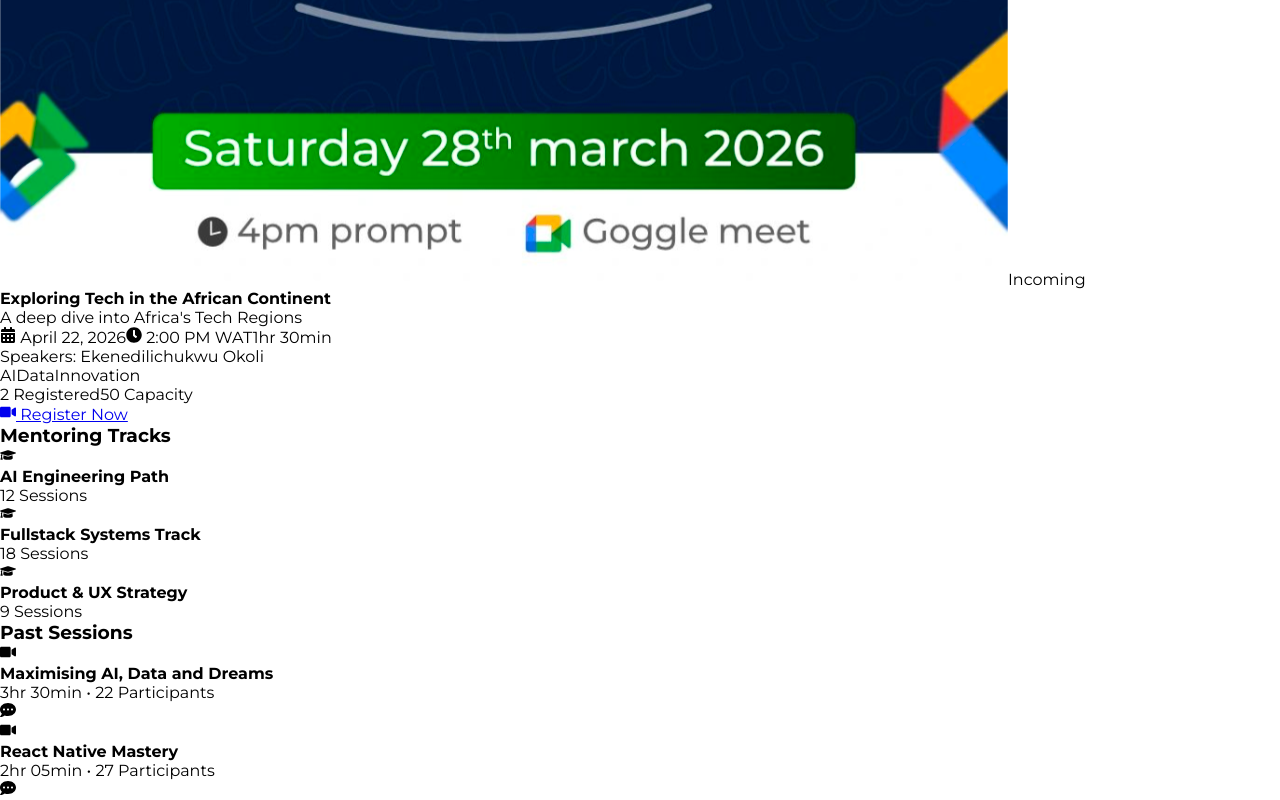
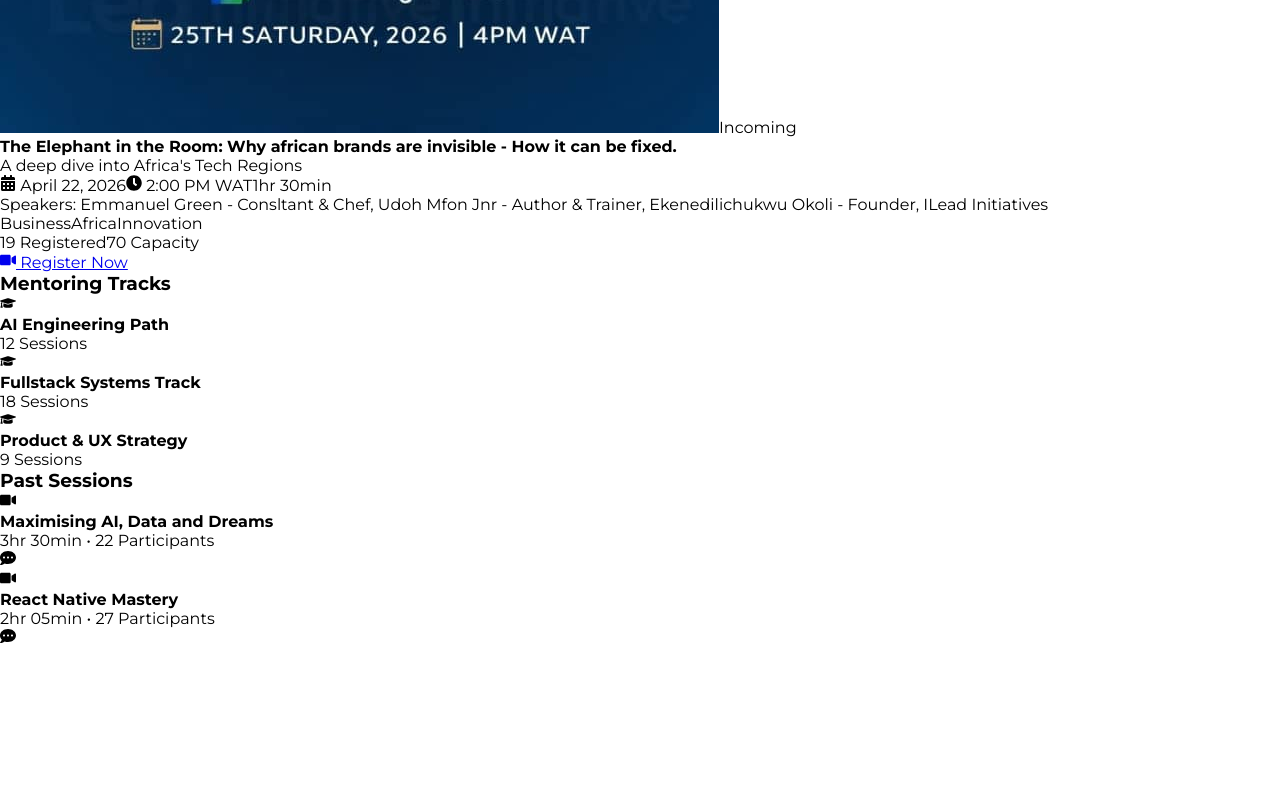
Before and after one commit to developerekene/myprofilemain, a React (Create React App) app: page /mentoring in a window 1280 px wide. Shown: the part 1038-1838 px from the top of the page. After the commit the page ends 1686 px from the top, so only its background shows below. Built offline with nearby package versions, Linux system fonts and the light colour scheme; a web font is replaced by a local one.

Commit message:
new push to main

```diff
--- a/src/App/UI/Pages/MentoringScreen.tsx
+++ b/src/App/UI/Pages/MentoringScreen.tsx
@@ -27,23 +27,25 @@ const UPCOMING_SESSIONS = [
     // },
     {
         id: "s2",
-        image: Assets.images.AIText,
-        topic: "Exploring Tech in the African Continent",
+        image: Assets.images.webiner2,
+        topic: "The Elephant in the Room: Why african brands are invisible - How it can be fixed.",
         description:
             "A deep dive into Africa's Tech Regions",
         date: "April 22, 2026",
         time: "2:00 PM WAT",
         duration: "1hr 30min",
         speakers: [
-            "Ekenedilichukwu Okoli",
+            "Emmanuel Green - Consltant & Chef",
+            "Udoh Mfon Jnr - Author & Trainer",
+            "Ekenedilichukwu Okoli - Founder, ILead Initiatives",
             // "Guest: Stella Eneh @ D'roid Technologies",
         ],
-        registered: 2,
-        capacity: 50,
+        registered: 19,
+        capacity: 70,
         level: "Beginner",
-        tags: ["AI", "Data", "Innovation"],
-        // link: "/webinar-registration",
-        link: "#",
+        tags: ["Business", "Africa", "Innovation"],
+        link: "/webinar-registration",
+        // link: "#",
     },
 ];
 
--- a/src/App/UI/Pages/WebinarRegistration.tsx
+++ b/src/App/UI/Pages/WebinarRegistration.tsx
@@ -123,7 +123,7 @@ const WebinarRegistration: React.FC = () => {
                 <div className="text-center mb-10">
                     <span className="text-orange-600 font-bold text-sm tracking-widest uppercase">Registration</span>
                     <h2 className={`text-3xl md:text-4xl font-extrabold ${PRIMARY_BLUE} mt-2`}>
-                        Maximising AI, Data and Dreams
+                        The Elephant in the Room: Why african brands are invisible - How it can be fixed.
                     </h2>
                     <p className="text-gray-600 mt-4">
                         Fill out the details below to reserve your spot. We'll send the session link directly to your inbox.
--- a/src/App/utils/constants/Assets.ts
+++ b/src/App/utils/constants/Assets.ts
@@ -53,6 +53,7 @@ const Assets = {
     droidOne: require("../../Assets/images/png/droid.png"),
     AIText: require("../../Assets/images/png/AI--.png"),
     kc: require("../../Assets/images/png/kccc.jpg"),
+    webiner2: require("../../Assets/images/png/webinar2.png"),
   },
   files: {
     cv: require("../../Assets/files/Ekene-Okoli-SEE2-2025.docx.pdf")
```
Also changed, not shown: src/App/Assets/images/png/webinar2.png (added).
